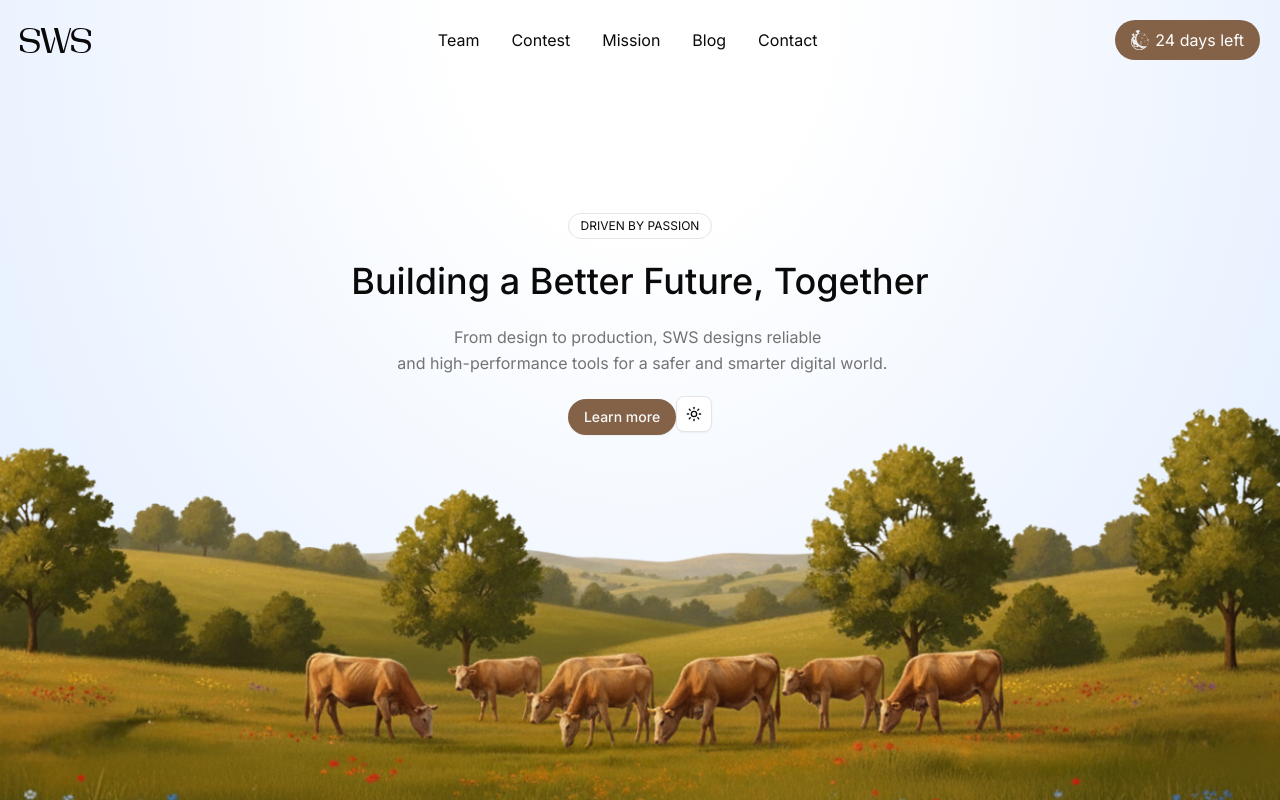
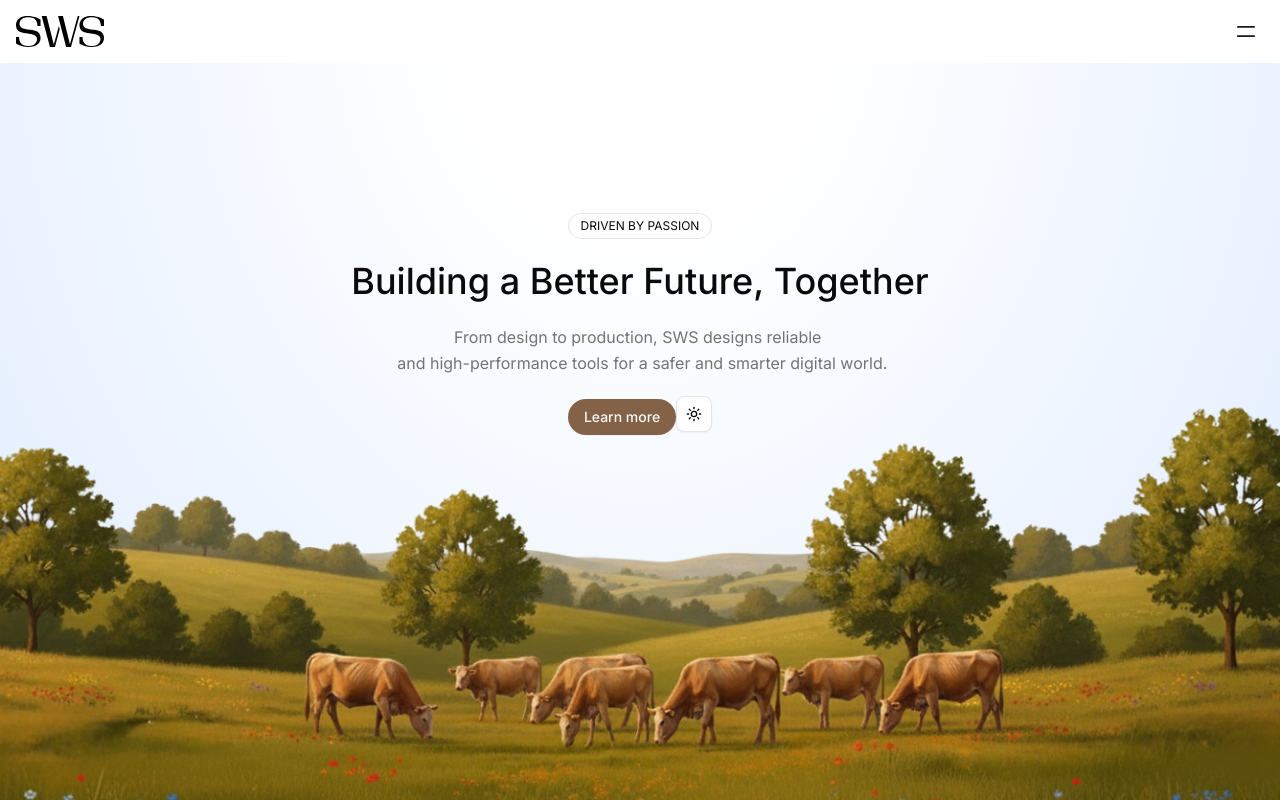
Before and after one commit to sws-corp/site, a React (Vite) app in the folder client/: page /en in a window 1280 px wide. Shown: the top 800 px of the page. Built offline with nearby package versions, Linux system fonts and the light colour scheme; what tailwind-clamp would draw is missing.

Commit message:
Preview nouvelle navigation + fix divers

```diff
--- a/client/src/features/landing/components/countdown/countdown-event.tsx
+++ b/client/src/features/landing/components/countdown/countdown-event.tsx
@@ -3,7 +3,7 @@ import { GetTimeLeft } from "./countdown";
 export default function CountdownButton(){
     const message = GetTimeLeft();
     return(
-        <a href="https://www.nuitdelinfo.com/" target="_blank" className="rounded-full px-[16px] py-[8px] w-full flex flex-row bg-primary justify-center items-center gap-[6px]">
+        <a href="https://www.nuitdelinfo.com/" target="_blank" className="rounded-full px-[16px] py-[8px] md:grow-0 grow flex flex-row bg-primary justify-center items-center gap-[6px]">
             <img src="/svg/nuit-de-l'info.svg" className="invert"/>
             <p className="text-white">{message}</p>
         </a>
--- a/client/src/features/landing/layout/navigation-bis.tsx
+++ b/client/src/features/landing/layout/navigation-bis.tsx
@@ -18,7 +18,7 @@ export default function Navigation() {
 
     useEffect(() => {
         return scrollYProgress.on("change", (v) => {
-            setScrolled(v > 0.3);
+            setScrolled(v > 0.05);
         });
     }, [scrollYProgress]);
 
@@ -58,7 +58,7 @@ export default function Navigation() {
         >
             <div className="w-full items-center flex">
                 <div className="w-full flex">
-                    <a href="/"><img src="/svg/logo-sws.svg" alt="logo sws" className="p-4 w-[120px]" /></a>
+                    <a href="/"><img src="/svg/logo-sws.svg" alt="logo sws" className="p-4 w-[120px] dark:invert" /></a>
                 </div>
                 {isMobile && (
                     <div className="flex justify-end">
--- a/client/src/features/landing/sections/hero.tsx
+++ b/client/src/features/landing/sections/hero.tsx
@@ -1,4 +1,4 @@
-import Navigation from "@/features/landing/layout/navigation"
+import Navigation from "@/features/landing/layout/navigation-bis"
 import { Badge } from "@/components/global/badge"
 import { useTranslation } from 'react-i18next';
 import { Button } from "@/components/shadcn/button";
--- a/client/src/features/landing/sections/team.tsx
+++ b/client/src/features/landing/sections/team.tsx
@@ -41,7 +41,7 @@ export function Team() {
             </div>
 
             <div className=" flex items-end  flex-1 justify-end   ">
-            <img src={globe} alt="Globe" className="clamp-[h,250px,304px]" draggable="false" />
+            <img src={globe} alt="Globe" className="clamp-[h,250px,304px] filter-none dark:invert-[0.95] dark:sepia-[0.05] dark:saturate-[1.34] dark:hue-rotate-[358deg] dark:brightness-[1.03] dark:contrast-[0.94]" draggable="false" />
 
             </div>
         </div>
--- a/client/src/styles/global.css
+++ b/client/src/styles/global.css
@@ -137,12 +137,3 @@
     transform: rotate(360deg);
   }
 }
-
-/* Globe SVG color change in dark mode */
-img[src*="globe.svg"] {
-  filter: none;
-}
-
-.dark img[src*="globe.svg"] {
-  filter: invert(95%) sepia(5%) saturate(134%) hue-rotate(358deg) brightness(103%) contrast(94%);
-}
```
